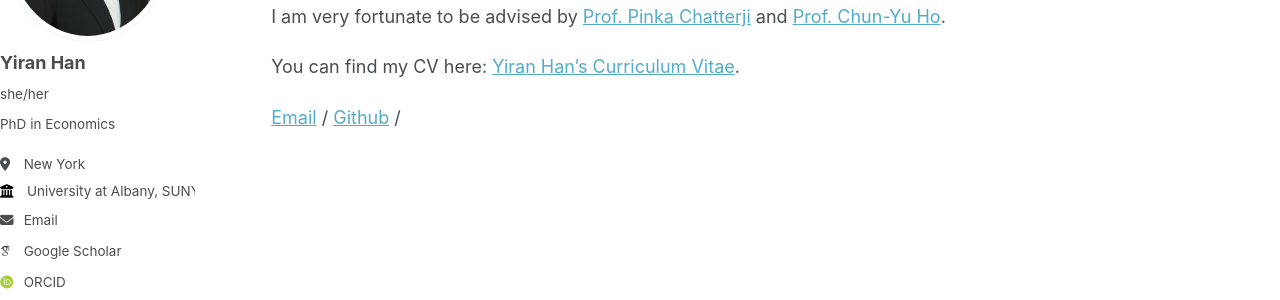
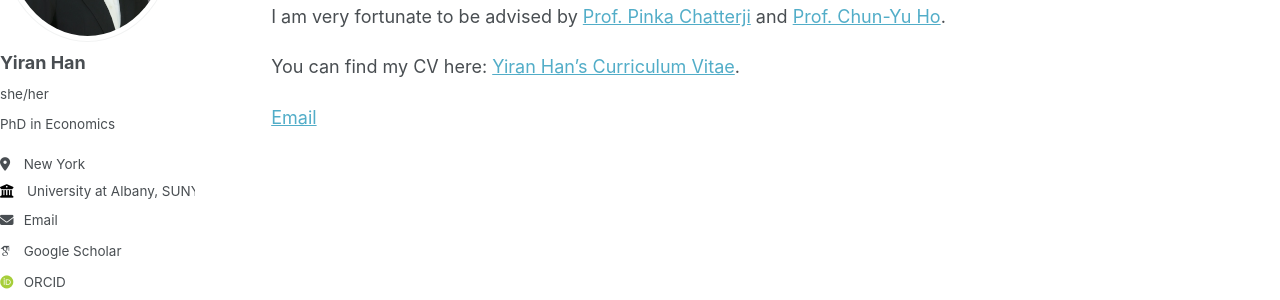
Before and after one commit to yiran-han/yiran-han.github.io, a Jekyll site: the page built from _pages/about.md, in a window 1280 px wide. Shown: the part 273-573 px from the top of the page. Built offline with Jekyll 4.4.1, drawn with Linux system fonts in a browser that asks for light colours; some web fonts are replaced.

Commit message:
Update about.md

```diff
--- a/_pages/about.md
+++ b/_pages/about.md
@@ -14,6 +14,6 @@ I am on the job market during the 2024-2025 academic year.
 
 I am very fortunate to be advised by [Prof. Pinka Chatterji](https://pinkachatterji.com/) and [Prof. Chun-Yu Ho](https://sites.google.com/site/chunyuho/).
 
-You can find my CV here: [Yiran Han's Curriculum Vitae](../assets/CV_Yiran_Han_academic.pdf).
+You can find my CV here: [Yiran Han's Curriculum Vitae](../assets/CV_Yiran_Han.pdf).
 
-[Email](mailto:yhan7@albany.edu) / [Github](https://github.com/yiran-han) /
+[Email](mailto:yhan7@albany.edu)
```
